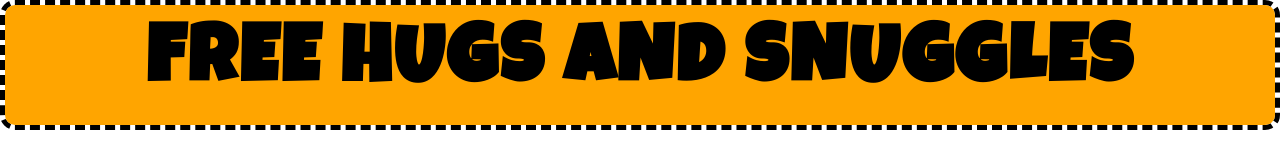
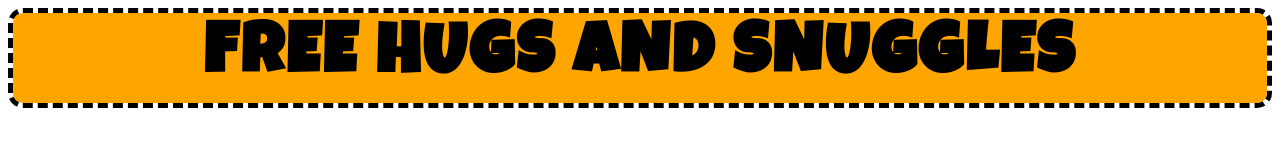
Before and after one commit to yvesgurcan/coupon, a plain HTML site: page index.html in a window 1280 px wide. Drawn offline with Linux system fonts and the light colour scheme.

Commit message:
Update index.css

```diff
--- a/index.css
+++ b/index.css
@@ -1,5 +1,4 @@
 body {
-  margin: auto;
   font-family: "Luckiest Guy", cursive;
   letter-spacing: 3px;
 }
@@ -10,14 +9,14 @@ body {
 }
 
 section {
-  padding: 20px;
+  padding: 10px;
   background: orange;
   border-radius: 10px;
 }
 
 h1 {
   margin: 0;
-  font-size: 80px;
+  font-size: 70px;
   text-transform: uppercase;
   color: black;
   text-align: center;
```
